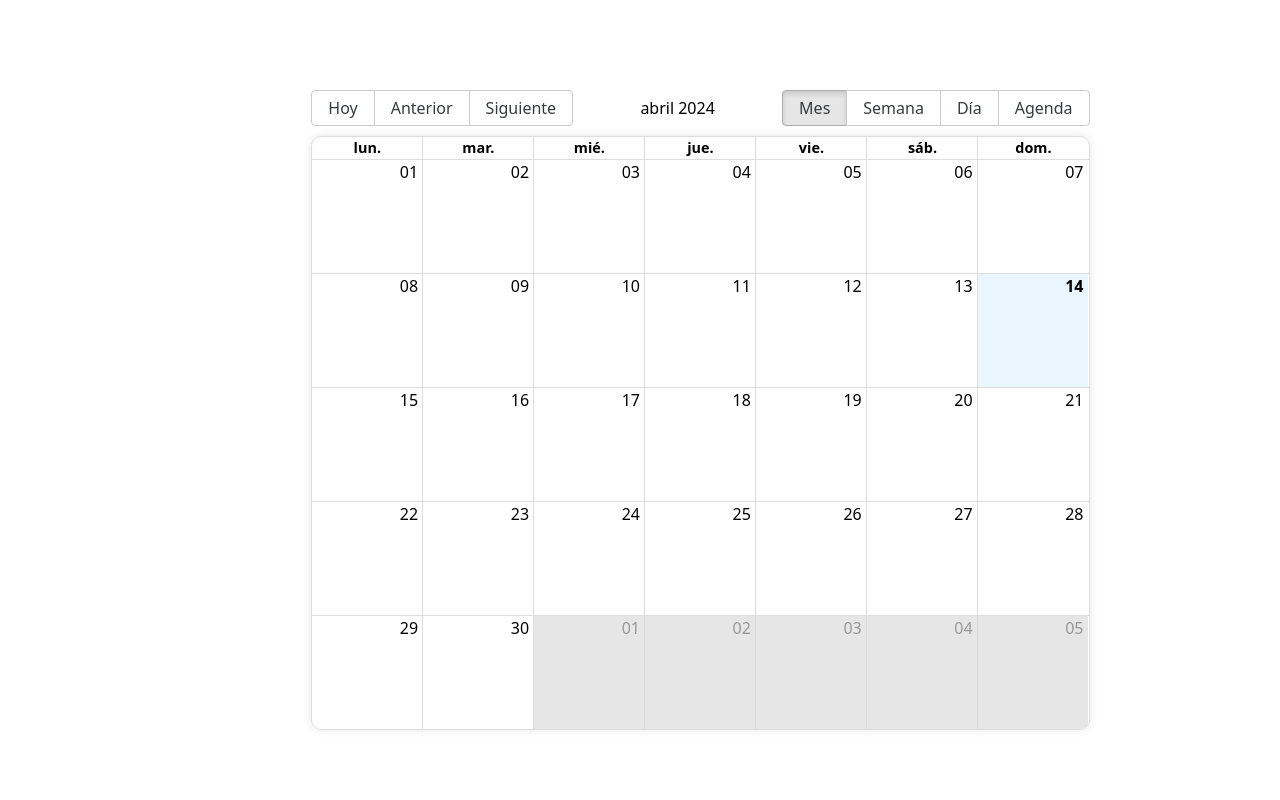
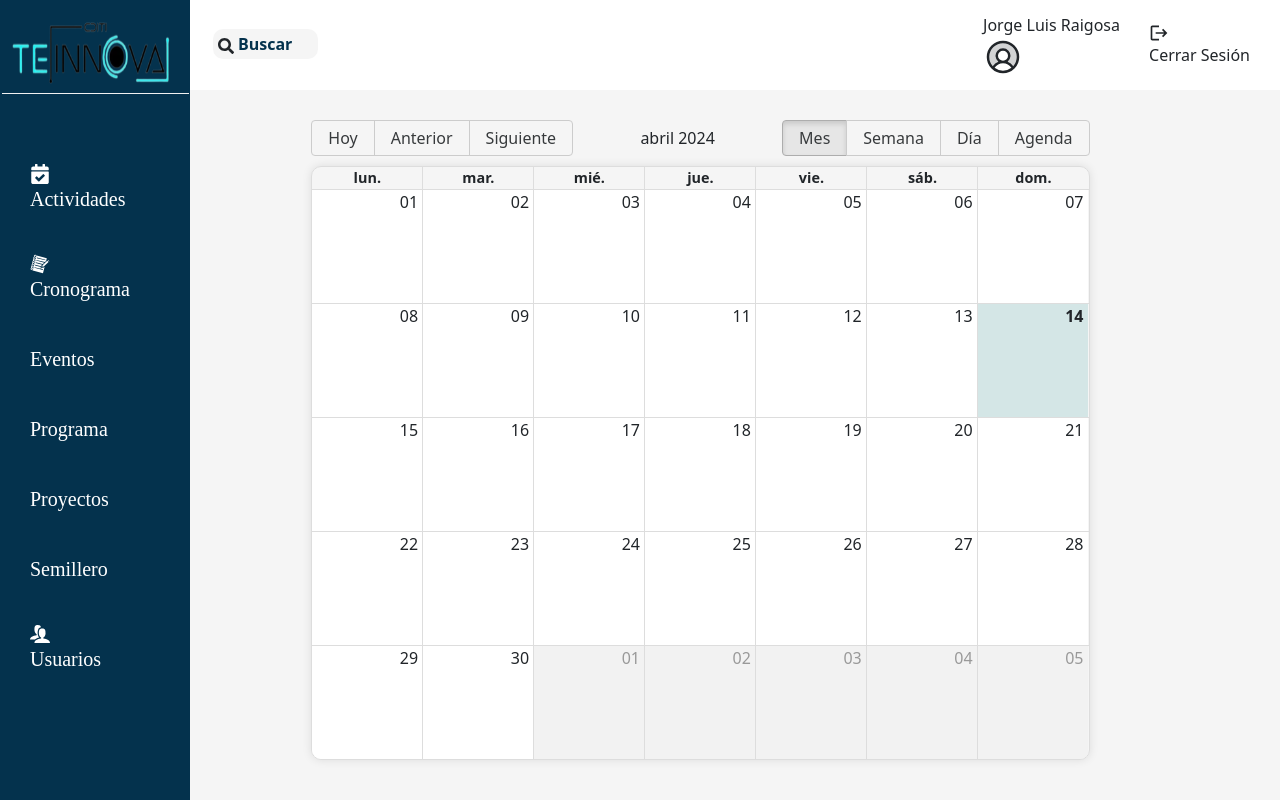
Before and after one commit to Ander-bel-00/FRONTEND-SENNOVA, a React (Vite) app in the folder frontend/: page /cronograma in a window 1280 px wide. Built offline with nearby package versions, Linux system fonts and the light colour scheme.

Commit message:
He implementado el menu

```diff
--- a/frontend/package.json
+++ b/frontend/package.json
@@ -18,9 +18,12 @@
     "@testing-library/jest-dom": "^6.4.2",
     "@testing-library/react": "^15.0.2",
     "@testing-library/user-event": "^14.5.2",
+    "bootstrap": "^5.3.3",
     "dayjs": "^1.11.10",
+    "popper.js": "^1.16.1",
     "react": "^18.2.0",
     "react-big-calendar": "^1.11.0",
+    "react-bootstrap": "^2.10.2",
     "react-dom": "^18.2.0",
     "react-icons": "^5.0.1",
     "react-router-dom": "^6.22.3"
--- a/frontend/src/App.jsx
+++ b/frontend/src/App.jsx
@@ -1,6 +1,9 @@
 import Cronograma from "./componentes/Cronograma/Cronograma";
 import ListarUsuarios from "./componentes/ListarUsuarios/ListarUsuarios";
 import {BrowserRouter, Routes, Route} from 'react-router-dom';
+import Sidenav from "./componentes/layouts/Sidenav/Sidenav";
+import { Fragment } from "react";
+import Header from "./componentes/layouts/Header/Header";
 
 function App() {
 
@@ -12,9 +15,13 @@ function App() {
           <Route
             path="/cronograma"
             element={
-              <main className="cronograma-main-container">
-                <Cronograma />
-              </main>
+              <Fragment>
+                <Header />
+                <Sidenav />
+                <main className="cronograma-main-container">
+                  <Cronograma />
+                </main>
+              </Fragment>
             }
           />
 
--- a/frontend/src/componentes/Cronograma/css/Cronograma.css
+++ b/frontend/src/componentes/Cronograma/css/Cronograma.css
@@ -1,9 +1,7 @@
-@tailwind base;
-@tailwind components;
-@tailwind utilities;
-
 @media screen and (min-width: 1024px) {
     .cronograma-main-container{
+        margin-top: 10px;
+        padding-top: 20px;
         width: 80%;
         position: relative;
         top: 90px;
@@ -24,4 +22,18 @@
         box-shadow: 0px 0px 10px rgba(0, 0, 0, 0.1); /* Sombra */
     }
 
+    .rbc-month-row .rbc-day-bg {
+        background-color: #fff;
+    }
+
+    /* Estilo para los días anteriores y posteriores al mes */
+    .rbc-month-row .rbc-off-range-bg {
+        background-color: #f2f2f2; /* Color de fondo gris */
+        color: #999999; /* Color de texto gris */
+    }
+
+    .rbc-month-row .rbc-today {
+        background-color: #d4e6e6; /* Cambia el color de fondo de la celda del día actual */
+    }
+
 }
--- /dev/null
+++ b/frontend/src/componentes/layouts/Header/Header.jsx
@@ -0,0 +1,27 @@
+import React from 'react';
+import { PiUserCircleDuotone } from "react-icons/pi";
+import { MdLogout } from "react-icons/md";
+import './css/Header.css';
+import { Link } from 'react-router-dom';
+import { FaSearch } from "react-icons/fa";
+
+function Header() {
+  return (
+    <header className='Header-general'>
+        <div className='Header-general__Search-box'>
+            <FaSearch className='inline-block Header-general__Search-box_icon'/><input type='search' placeholder='Buscar'/>
+        </div>
+        <div className='Header-general__user_name'>
+        <p>Jorge Luis Raigosa <PiUserCircleDuotone className='inline-block Header-general__user_name__icon'/></p>
+        </div>
+
+        <Link className='Header-general__logout-link'>
+            <button>
+                <MdLogout className='inline-block Header-general__logout-link__icon'/> Cerrar Sesión
+            </button>
+        </Link>
+    </header>
+  )
+}
+
+export default Header;
--- /dev/null
+++ b/frontend/src/componentes/layouts/Header/css/Header.css
@@ -0,0 +1,61 @@
+@media screen and (min-width: 1024px) {
+    .Header-general {
+        background-color: #fff;
+        width: 100%;
+        position: fixed;
+        top: 0;
+        padding: 30px;
+        height: 90px;
+        z-index: 1000; /* Asegura que el encabezado esté por encima del resto del contenido */
+        display: flex;
+        justify-content: space-between; /* Alinea los elementos al principio y al final */
+        align-items: center; /* Centra verticalmente los elementos */
+    }
+
+    .Header-general__Search-box {
+        width: 80px;
+        order: 0; /* Cambia el orden del elemento */
+        position: relative;
+        left: 15%;
+        bottom: 9px;
+    }
+
+    .Header-general__Search-box input{
+        border-radius: 10px;
+        width: 105px;
+        height: 30px;
+        background-color: #f5f5f5;
+    }
+
+    .Header-general__Search-box input::placeholder{
+        position: relative;
+        left: 25px;
+        color: #04324D;
+        font-weight: bold;
+    }
+
+    .Header-general__Search-box_icon{
+        position: relative;
+        top: 25px;
+        left: 5px;
+    }
+
+    .Header-general__logout-link {
+        order: 2; /* Cambia el orden del elemento */
+    }
+
+    .Header-general__logout-link__icon{
+        font-size: 20px;
+    }
+
+    .Header-general__user_name {
+        order: 1; /* Cambia el orden del elemento */
+        padding-right: 10px;
+        position: relative;
+        left: 35%;
+    }
+
+    .Header-general__user_name__icon{
+        font-size: 40px;
+    }
+}
--- a/frontend/src/componentes/layouts/Sidenav/Sidenav.jsx
+++ b/frontend/src/componentes/layouts/Sidenav/Sidenav.jsx
@@ -1,8 +1,46 @@
-import React from 'react'
+import React, { Fragment } from 'react';
+import './css/Sidenav.css';
+import LogoTeinnovaHome from './img/Teinnova-logo-menu.png';
+import { FaCalendarCheck } from "react-icons/fa";
+import { Link } from 'react-router-dom';
+import { GiNotebook } from "react-icons/gi";
+import { ImUsers } from "react-icons/im";
 
 function Sidenav() {
   return (
-    <div>Sidenav</div>
+    <Fragment>
+        <div className='Sidenav-content'>
+            <ul className='list-group Sidenav-content__menu-content'>
+                <li>
+                    <div className='Sidenav-content__menu-content__Logo-Teinnova'>
+                        <img src={LogoTeinnovaHome} alt='Logo Teinnova'/>
+                    </div>
+                </li>
+                <li className="Sidenav-content__menu-content__menu-options">
+                        <Link to={"/actividades"}><FaCalendarCheck className='inline-block mr-2'/>
+                        Actividades</Link>
+                    </li>
+                    <li className="Sidenav-content__menu-content__menu-options">
+                        <GiNotebook className='inline-block'/> Cronograma
+                    </li>
+                    <li className="Sidenav-content__menu-content__menu-options">
+                        Eventos
+                    </li>
+                    <li className="Sidenav-content__menu-content__menu-options">
+                        Programa
+                    </li>
+                    <li className="Sidenav-content__menu-content__menu-options">
+                        Proyectos
+                    </li>
+                    <li className="Sidenav-content__menu-content__menu-options">
+                        Semillero
+                    </li>
+                    <li className="Sidenav-content__menu-content__menu-options">
+                        <ImUsers className='inline-block'/> Usuarios
+                    </li>
+            </ul>
+        </div>
+    </Fragment>
   )
 }
 
--- a/frontend/src/componentes/layouts/Sidenav/css/Sidenav.css
+++ b/frontend/src/componentes/layouts/Sidenav/css/Sidenav.css
@@ -0,0 +1,51 @@
+@media screen and (min-width: 1024px) {
+    .Sidenav-content{
+        width: 190px;
+        height: 100vh; /* Establece la altura al 100% de la altura de la ventana */
+        position: fixed; /* Cambia la posición a fija para que el menú se mantenga visible al desplazar la página */
+        top: 0; /* Alinea el menú en la parte superior */
+        left: 0; /* Alinea el menú en la parte izquierda */
+        padding: 30px; /* Añade relleno al menú */
+        background: #04324D;
+        overflow-y: auto; /* Añade desplazamiento vertical si el contenido es más grande que el menú */
+        z-index: 1000; /* Ajusta el índice z para que el menú aparezca encima del contenido */
+        font-family: se;
+    }
+
+    .Sidenav-content__menu-content{
+        padding: 10px;
+        margin: 0;
+        list-style: none;
+        position: relative;
+        right: 20px;
+        top: 40px;
+    }
+
+    .Sidenav-content__menu-content__Logo-Teinnova{
+        width: 187px;
+        position: relative;
+        right: 8px;
+        bottom: 50px;
+        border-bottom: 1px solid #f1f1f1;
+    }
+    .Sidenav-content__menu-content__Logo-Teinnova img{
+       width: 180px;
+       height: 63px;
+       position: relative;
+       bottom: 9px;
+    }
+
+    .Sidenav-content__menu-content__menu-options{
+        width: 170px;
+        color: #fff;
+        padding: 20px;
+        font-size: 20px;
+    }
+
+    .Sidenav-content__menu-content__menu-options:hover{
+        background: #787a7a4d;
+        color: #fff;
+        cursor: pointer;
+    }
+
+}
--- /dev/null
+++ b/frontend/src/index.css
@@ -0,0 +1,7 @@
+@tailwind base;
+@tailwind components;
+@tailwind utilities;
+
+body{
+    background-color: #F5F5F5;
+}
--- a/frontend/src/main.jsx
+++ b/frontend/src/main.jsx
@@ -1,6 +1,10 @@
 import React from 'react'
 import ReactDOM from 'react-dom/client'
 import App from './App.jsx'
+import 'bootstrap/dist/css/bootstrap.min.css';
+import 'bootstrap/dist/js/bootstrap.bundle.min';
+import 'popper.js';
+import './index.css';
 
 
 ReactDOM.createRoot(document.getElementById('root')).render(
```
Also changed, not shown: frontend/src/componentes/layouts/Sidenav/img/Teinnova-logo-menu.png (added), 1 other file (tests, documents, lock files or other folders).
